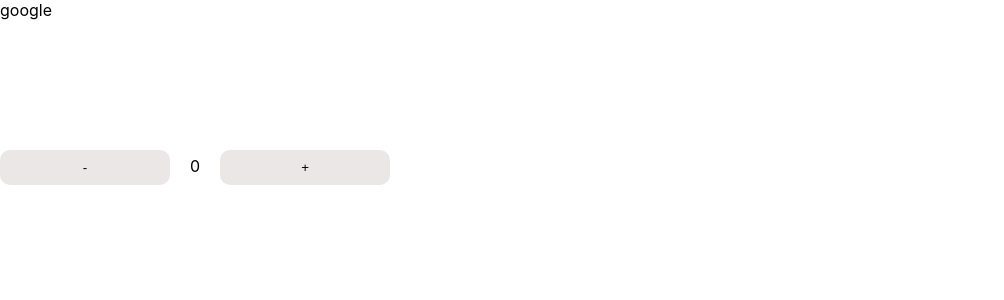
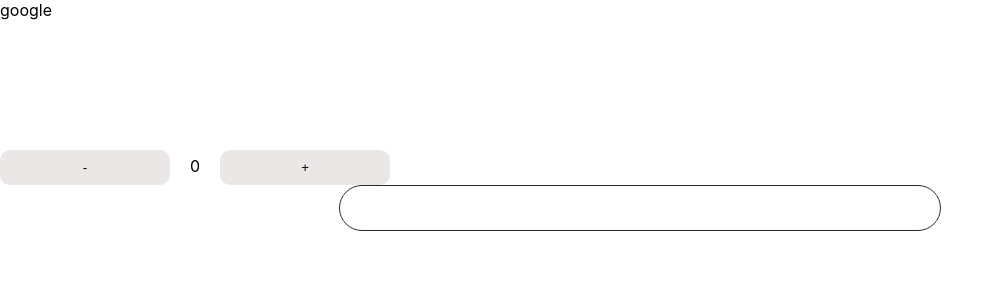
Before and after one commit to Ssstttaaasssiiikk/Google, a React (Create React App) app: page /counter in a window 1280 px wide. Shown: the top 300 px of the page, without its empty margins (0-1004 px from the left). Built offline with nearby package versions, Linux system fonts and the light colour scheme.

Commit message:
добавил input и вывод текста из input

```diff
--- a/src/pages/Counter.tsx
+++ b/src/pages/Counter.tsx
@@ -2,22 +2,26 @@ import React, {useState} from 'react';
 import { Navigation } from '../components/Nav';
 
 export function Counter(){
-    const [counter, setCounter] = useState(0);
-    const plus = () => {
-        setCounter(counter + 1);
-    };
-    const minus = () => {
-        setCounter(counter - 1);
-    };
+    const [counter, setCounter] = useState<number>(0)
+    const [userText, setUserText] = useState<string>('')
+    const userTextChange = (event: React.ChangeEvent<HTMLInputElement>) => {
+        setUserText(event.target.value);
+      };
     return(
-        <body>
+        <>
             <Navigation name_page = 'google' way = '/'/>
             <div>
-                <button onClick={minus}>-</button>
+                <button onClick={() => setCounter(counter + 1)}>-</button>
                 <span>{counter}</span>
-                <button onClick={plus}>+</button>
+                <button onClick={() => setCounter(counter + 1)}>+</button>
+            </div>
+            <div className='search_bar'>
+                <input type="text" value={userText} onChange={userTextChange} />
+            </div>
+            <div>
+                <span>{userText}</span>
             </div>
 
-        </body>
+        </>
     );
 }
```
